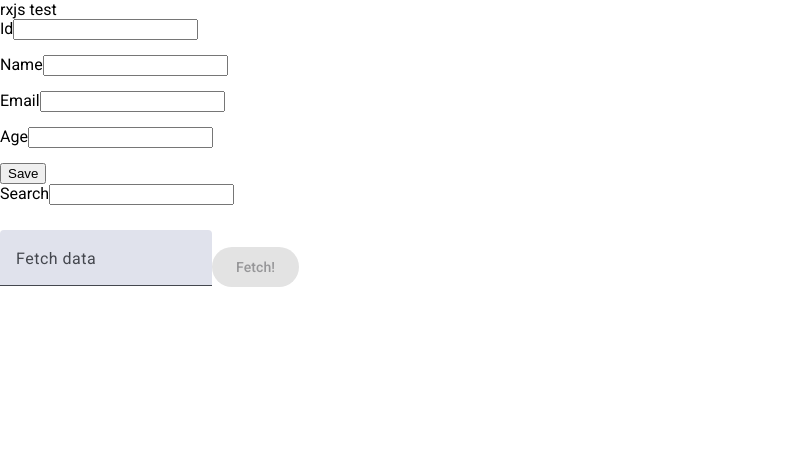
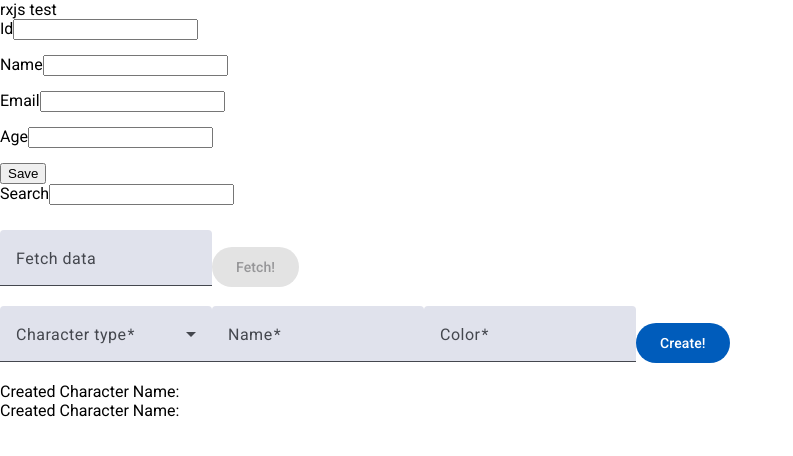
Before and after one commit to Adam-Wallenrod/rxjs-practise, an Angular app in the folder rxjs-practise-app/: page / in a window 1280 px wide. Shown: the top 456 px of the page, without its empty margins (0-793 px from the left). Built offline with nearby package versions, Linux system fonts and the light colour scheme; no server answers.

Commit message:
finished factory pattern

```diff
--- a/rxjs-practise-app/src/app/app.component.html
+++ b/rxjs-practise-app/src/app/app.component.html
@@ -42,26 +42,35 @@
       <mat-label>Fetch data</mat-label>
       <input #fetchInput matInput/>
     </mat-form-field>
-    <button
-      #fetchButton
-      mat-flat-button
-      [disabled]="!fetchInput.value"
-    >
+    <button #fetchButton mat-flat-button [disabled]="!fetchInput.value">
       Fetch!
     </button>
   </div>
 
-  <!--  <form class="example-form">-->
-  <!--    <mat-form-field class="example-full-width">-->
-  <!--      <mat-label>Favorite food</mat-label>-->
-  <!--      <input matInput placeholder="Ex. Pizza" value="Sushi">-->
-  <!--    </mat-form-field>-->
+  <form class="character-form" [formGroup]="characterForm">
+    <mat-form-field>
+      <mat-label>Character type</mat-label>
+      <select matNativeControl required formControlName="characterType">
+        @for(item of gameCharacter | keyvalue; track item.value) {
+          <option [value]="item.value">{{ item.value }}</option>
+        }
+      </select>
+    </mat-form-field>
 
-  <!--    <mat-form-field class="example-full-width">-->
-  <!--      <mat-label>Leave a comment</mat-label>-->
-  <!--      <textarea matInput placeholder="Ex. It makes me feel..."></textarea>-->
-  <!--    </mat-form-field>-->
-  <!--  </form>-->
+      <mat-form-field class="example-full-width">
+        <mat-label>Name</mat-label>
+        <input matInput placeholder="Name" formControlName="name">
+      </mat-form-field>
+
+      <mat-form-field class="example-full-width">
+        <mat-label>Color</mat-label>
+        <input matInput placeholder="Color" formControlName="color">
+      </mat-form-field>
+    <button mat-flat-button (click)="createGameCharacter()">Create!</button>
+  </form>
+
+  <div>Created Character Name: {{ createdCharacter?.name }}</div>
+  <div>Created Character Name: {{ createdCharacter?.color }}</div>
 </main>
 
 
--- a/rxjs-practise-app/src/app/app.component.ts
+++ b/rxjs-practise-app/src/app/app.component.ts
@@ -3,11 +3,9 @@ import { HttpClient, HttpParams } from '@angular/common/http';
 import { AfterViewInit, Component, ElementRef, OnInit, ViewChild } from '@angular/core';
 import { FormBuilder, FormGroup, FormsModule, ReactiveFormsModule, Validators } from '@angular/forms';
 import { MatButtonModule } from '@angular/material/button';
-import { MatFormFieldControl, MatFormFieldModule } from '@angular/material/form-field';
+import { MatFormFieldModule } from '@angular/material/form-field';
 import { MatInputModule } from '@angular/material/input';
-import { BrowserAnimationsModule, NoopAnimationsModule } from '@angular/platform-browser/animations';
 import { RouterOutlet } from '@angular/router';
-import moment from 'moment';
 import {
   catchError,
   concat,
@@ -23,6 +21,10 @@ import {
   startWith, switchMap,
   tap,
 } from 'rxjs';
+import { Character } from '../patterns/factory/character';
+import { CharacterData } from '../patterns/factory/character-data.type';
+import { createCharacter } from '../patterns/factory/character-factory';
+import { GameCharacter } from '../patterns/factory/game-characters.enum';
 
 
 export interface User {
@@ -87,7 +89,13 @@ export interface AnimeUser {
   styleUrl: './app.component.css',
 })
 export class AppComponent implements OnInit, AfterViewInit {
-  form: FormGroup;
+  createdCharacter!: Character;
+
+  characterForm!: FormGroup;
+
+  form!: FormGroup;
+
+  gameCharacter: typeof GameCharacter = GameCharacter;
 
   http$: Observable<User[]>;
 
@@ -108,12 +116,8 @@ export class AppComponent implements OnInit, AfterViewInit {
   constructor(private fb: FormBuilder, private http: HttpClient) {
     this.http$ = this.http.get<User[]>('https://random-data-api.com/api/v2/users?size=3');
     this.httpMockGet$ = this.http.get(this.url + '/data');
-    this.form = this.fb.group({
-      id: ['', Validators.required],
-      name: ['', Validators.required],
-      email: ['', Validators.required],
-      age: ['', Validators.required],
-    });
+    this.initForm();
+    this.initCharacterForm();
   }
 
   ngOnInit(): void {
@@ -122,7 +126,6 @@ export class AppComponent implements OnInit, AfterViewInit {
     //this.mergeObservables();
     this.getMockData();
     this.listenFormChanges();
-
   }
 
   ngAfterViewInit(): void {
@@ -138,6 +141,32 @@ export class AppComponent implements OnInit, AfterViewInit {
     const result$ = concat(series1$, series2$);
     //shorthand
     result$.subscribe(console.log);
+  }
+
+  createGameCharacter() {
+    const characterData: CharacterData = {
+      name: this.characterForm.get('name')?.value,
+      color: this.characterForm.get('color')?.value,
+    };
+    const type: GameCharacter = this.characterForm.get('characterType')?.value as GameCharacter;
+    this.createdCharacter = createCharacter(type, characterData);
+  }
+
+  initForm(): void {
+    this.form = this.fb.group({
+      id: ['', Validators.required],
+      name: ['', Validators.required],
+      email: ['', Validators.required],
+      age: ['', Validators.required],
+    });
+  }
+
+  initCharacterForm(): void {
+    this.characterForm = this.fb.group({
+      characterType: ['', Validators.required],
+      name: ['', Validators.required],
+      color: ['', Validators.required],
+    });
   }
 
   mergeObservables(): void {
@@ -186,7 +215,7 @@ export class AppComponent implements OnInit, AfterViewInit {
       map(() => this.fetchInput.nativeElement.value),
       concatMap(value =>
         this.http.get(`https://random-data-api.com/api/${value}/random_${value}`).pipe(
-          catchError( error => of(`Could not fetch data due to: ${error}`))
+          catchError(error => of(`Could not fetch data due to: ${error}`)),
         ),
       ),
     ).subscribe({
--- /dev/null
+++ b/rxjs-practise-app/src/patterns/factory/character-data.type.ts
@@ -0,0 +1,4 @@
+export interface CharacterData {
+  name: string;
+  color: string;
+}
--- a/rxjs-practise-app/src/patterns/factory/character-factory.ts
+++ b/rxjs-practise-app/src/patterns/factory/character-factory.ts
@@ -1,8 +1,17 @@
+import { Antagonist } from './antagonist';
 import { Character } from './character';
+import { GameCharacter } from './game-characters.enum';
+import { Protagonist } from './protagonist';
 
-export const createCharacter = (type: string, data: { name: string, color: string }): Character => {
+
+
+export const createCharacter = (type: GameCharacter, data: { name: string, color: string }): Character => {
   switch (type) {
+    case GameCharacter.ANTAGONIST:
+      return new Antagonist(data.name, data.color);
 
+    case GameCharacter.PROTAGONIST:
+      return new Protagonist(data.name, data.color);
 
     default: {
       throw new Error(`createCharacter: unsupported type ${type}`);
--- /dev/null
+++ b/rxjs-practise-app/src/patterns/factory/game-characters.enum.ts
@@ -0,0 +1,4 @@
+export enum GameCharacter {
+  PROTAGONIST = 'PROTAGONIST',
+  ANTAGONIST = 'ANTAGONIST',
+}
--- a/rxjs-practise-app/src/patterns/factory/protagonist.ts
+++ b/rxjs-practise-app/src/patterns/factory/protagonist.ts
@@ -1,6 +1,6 @@
 import { Character } from './character';
 
-export class Antagonist extends Character {
+export class Protagonist extends Character {
 
   createSprite() {
     console.log('Creates sprite of playable character.')
```
